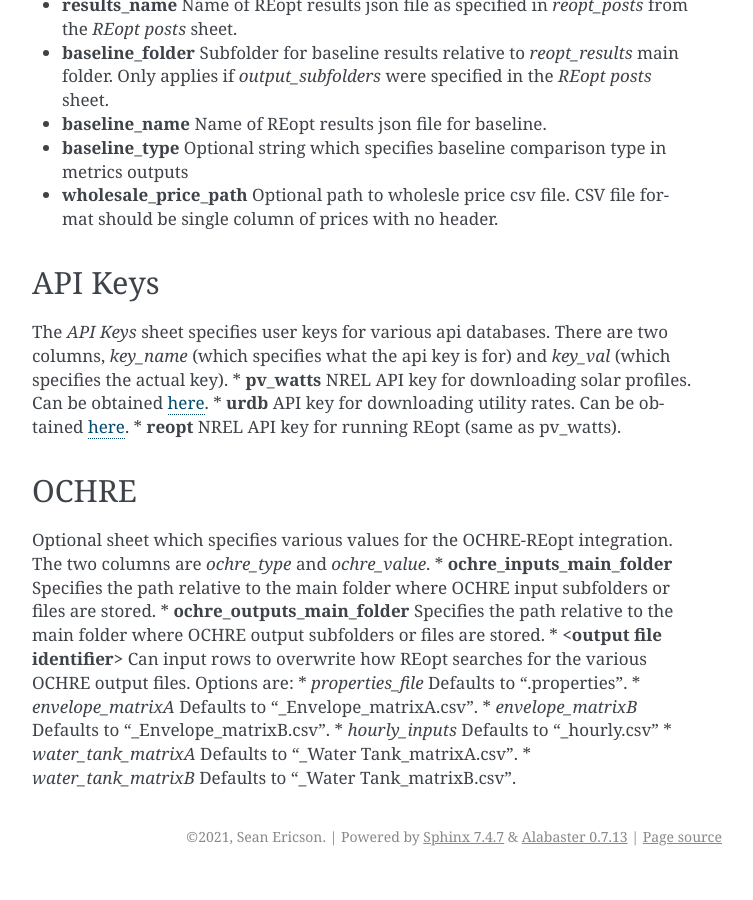
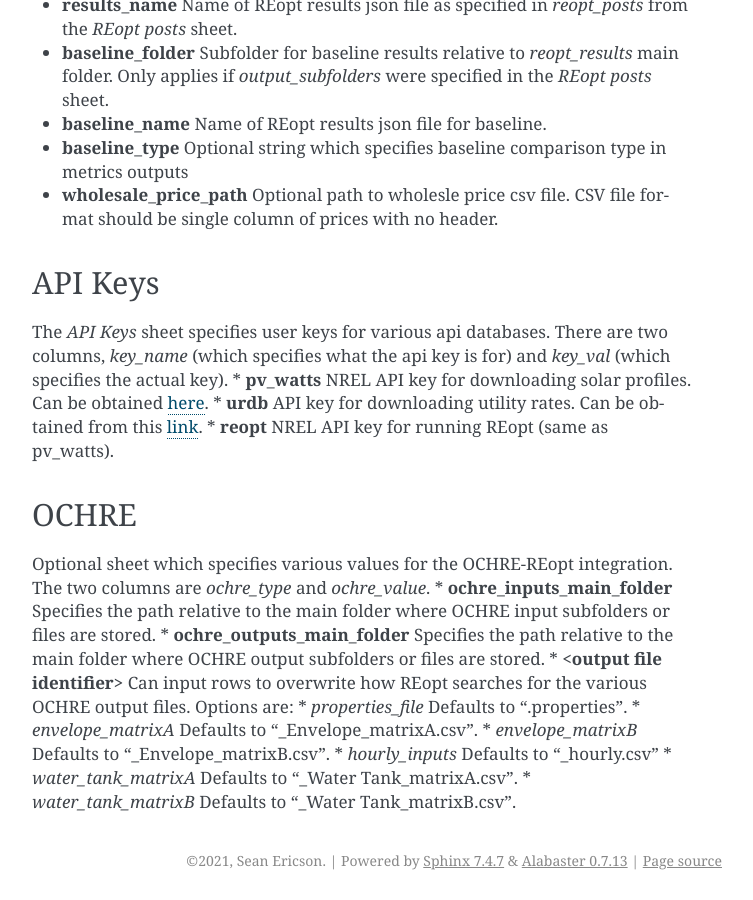
Before and after one commit to sericson0/nova_metrics, a Sphinx documentation site: the page built from docs/source/inputs.rst, in a window 1280 px wide and 900 px high, scrolled down 1951 px. Shown: the whole window, without its empty margins (388-1141 px from the left). Built offline with Sphinx 7.4.7, drawn with Linux system fonts in a browser that asks for light colours; before the commit the page ends 2827 px from its top, so only the background shows below that.

Commit message:
Update inputs.rst

```diff
--- a/docs/source/inputs.rst
+++ b/docs/source/inputs.rst
@@ -66,7 +66,7 @@ API Keys
 ------------
 The *API Keys* sheet specifies user keys for various api databases. There are two columns, *key_name* (which specifies what the api key is for) and *key_val* (which specifies the actual key).
 * **pv_watts** NREL API key for downloading solar profiles. Can be obtained `here <https://developer.nrel.gov/signup/>`_.
-* **urdb** API key for downloading utility rates. Can be obtained `here <https://openei.org/services/api/signup/>`_.
+* **urdb** API key for downloading utility rates. Can be obtained from this `link <https://openei.org/services/api/signup/>`_.
 * **reopt** NREL API key for running REopt (same as pv_watts).
 
 
```
